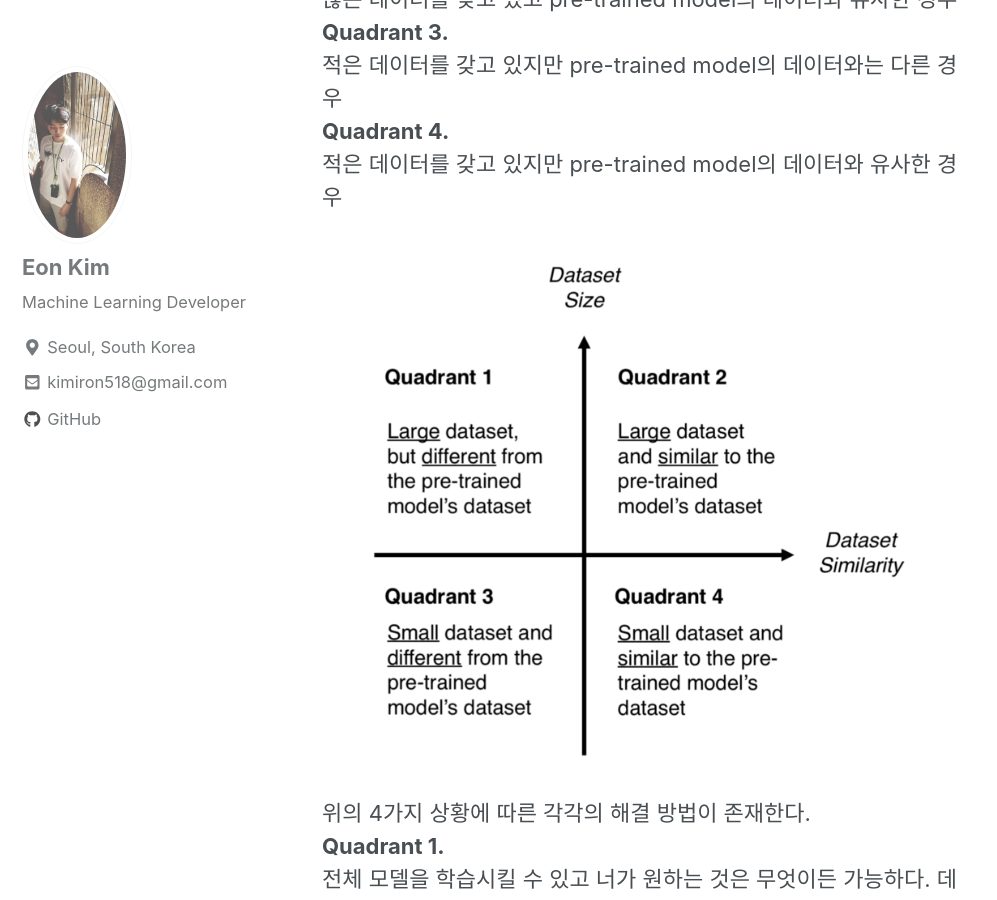
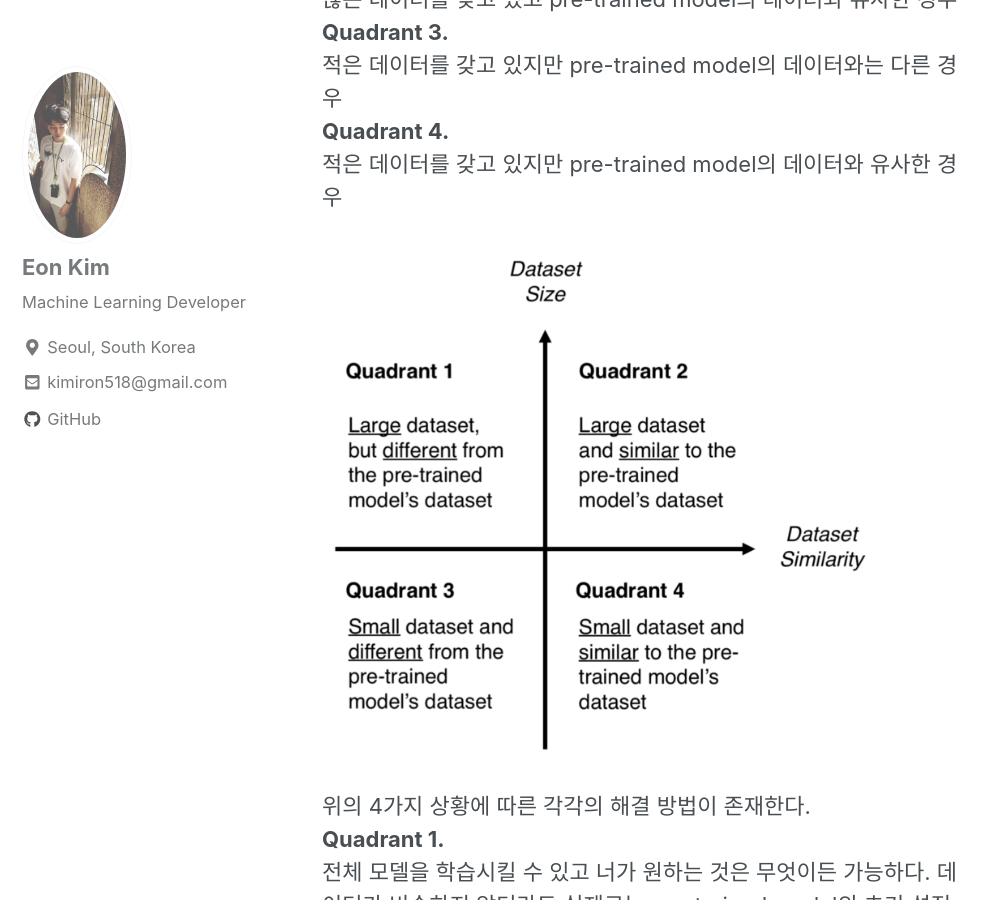
Before and after one commit to thisisiron/thisisiron.github.io, a Jekyll site: the page built from _posts/MachineLearning/2018-12-31-Transfer Learning.md, in a window 1280 px wide and 900 px high, scrolled down 1783 px. Shown: the whole window, without its empty margins (0-997 px from the left). Built offline with Jekyll 4.4.1, drawn with Linux system fonts in a browser that asks for light colours; cached includes are drawn as plain includes; nearby versions of some CDN libraries.

Commit message:
update transfer learning

```diff
--- a/_posts/MachineLearning/2018-12-31-Transfer Learning.md
+++ b/_posts/MachineLearning/2018-12-31-Transfer Learning.md
@@ -31,7 +31,7 @@ categories: MachineLearning
 **Quadrant 4.** <br>
  적은 데이터를 갖고 있지만 pre-trained model의 데이터와 유사한 경우<br>
 
-<img src="/assets/images/size_similarity_matrix.png">
+<img src="/assets/images/size_similarity_matrix.PNG">
 
 위의 4가지 상황에 따른 각각의 해결 방법이 존재한다.<br>
 **Quadrant 1.** <br>
```
Also changed, not shown: assets/images/Size_Similarity_matrix.png.
